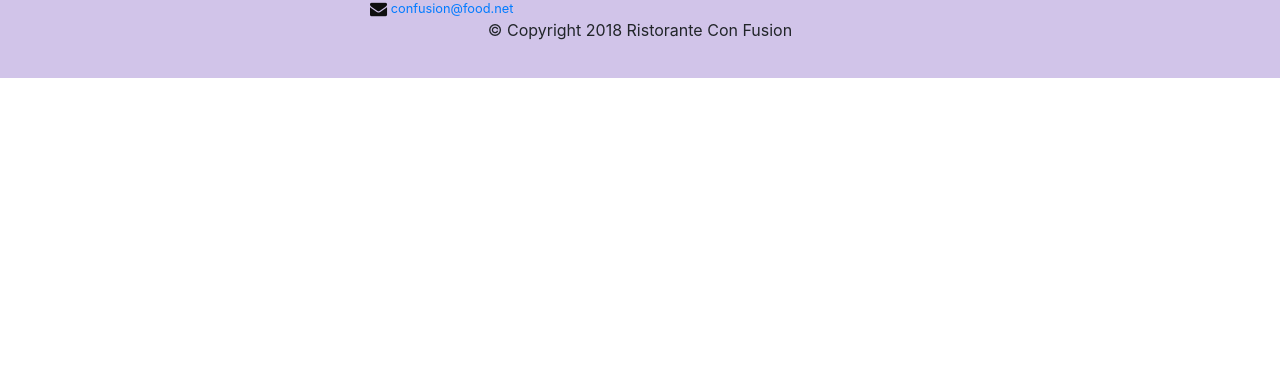
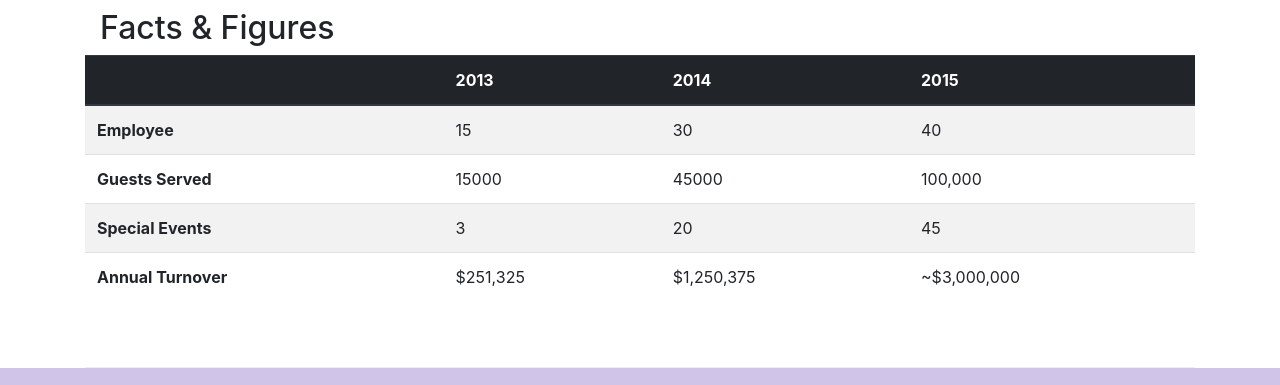
Before and after one commit to hotwax2016/conFusion, a website: page aboutus.html in a window 1280 px wide. Shown: the part 1703-2088 px from the top of the page. Before the commit the page ends 1781 px from the top, so only its background shows below. Drawn offline with nearby package versions, Linux system fonts and the light colour scheme.

Commit message:
tables and cards

```diff
--- a/aboutus.html
+++ b/aboutus.html
@@ -83,7 +83,34 @@
                     The restaurant traces its humble beginnings to <em>The Frying Pan</em>, a successful chain started by our CEO, Mr. Peter Pan, that featured for the first time the world's best cuisines in a pan.
                 </p>
             </div>
-            <div class="col col-sm">
+            <div class="col-sm">
+                <div class="card">
+                    <h3 class="card-header bg-primary text-white">Facts At a Glance</h3>
+                    <div class="card-body">
+                        <dl class="row">
+                            <dt class="col-6">Started</dt>
+                            <dd class="col-6">3 Feb. 2013</dd>
+                            <dt class="col-6">Major Stake Holder</dt>
+                            <dd class="col-6">HK Fine Foods Inc.</dd>
+                            <dt class="col-6">Last Year's Turnover</dt>
+                            <dd class="col-6">$1,250,375</dd>
+                            <dt class="col-6">Employees</dt>
+                            <dd class="col-6">40</dd>
+                        </dl>
+                    </div>
+                </div>
+            </div>
+            <div class="col-12">
+                <div class="card card-body bg-light">
+                    <blockquote class="blockquote">
+                     <p class="mb-0">
+                        You better cut the pizza in four peices because I'm not hungry enough to eat six.
+                     </p>
+                     <footer class="blockquote-footer">Yogi Berra,
+                         <cite title="Source Title">The wit and wisdom of Yogi Berra, P. Pepe, Diversion Books, 2014</cite>
+                     </footer>
+                    </blockquote>
+                </div>
             </div>
         </div>
 
@@ -108,7 +135,51 @@
                     Award winning three-star Michelin chef with wide International experience having worked closely with whos-who in the culinary world, he specializes in creating mouthwatering Indo-Italian fusion experiences. He says, <em>Put together the cuisines from the two craziest cultures, and you get a winning hit! Amma Mia!</em>
                 </p>
             </div>
-       </div>
+        </div>
+
+        <div class="row row-content">
+            <div class="col-12 col-sm-9">
+               <h2>Facts &amp; Figures</h2>
+            </div>
+            <div class="table-responsive">
+                <table class="table table-striped">
+                    <thead class="thead-dark">
+                        <tr>
+                            <th>&nbsp;</th>
+                            <th>2013</th>
+                            <th>2014</th>
+                            <th>2015</th>
+                        </tr>
+                    </thead>
+                    <tbody>
+                        <tr>
+                            <th>Employee</th>
+                            <td>15</td>
+                            <td>30</td>
+                            <td>40</td>
+                        </tr>
+                        <tr>
+                            <th>Guests Served</th>
+                            <td>15000</td>
+                            <td>45000</td>
+                            <td>100,000</td>
+                        </tr>
+                        <tr>
+                            <th>Special Events</th>
+                            <td>3</td>
+                            <td>20</td>
+                            <td>45</td>
+                        </tr>
+                        <tr>
+                            <th>Annual Turnover</th>
+                            <td>$251,325</td>
+                            <td>$1,250,375</td>
+                            <td>~$3,000,000</td>
+                        </tr>
+                    </tbody>
+                </table>
+            </div>
+        </div>
 
     </div>
 
```
